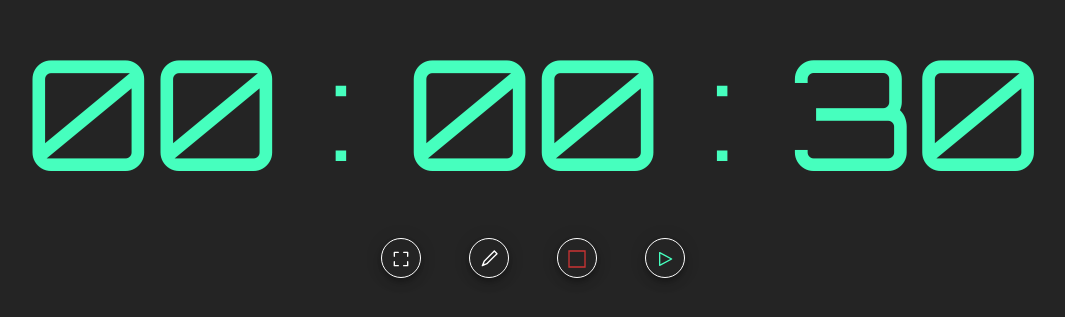
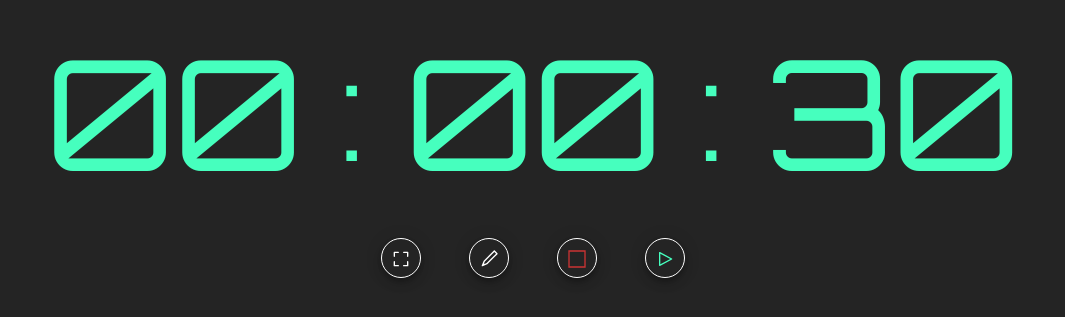
Before and after one commit to luanpaivadev/timer-codecon, an Angular app: page / in a window 1280 px wide. Shown: the part 253-570 px from the top of the page, without its empty margins (107-1172 px from the left). Built offline with nearby package versions, Linux system fonts and the light colour scheme.

Commit message:
Update app.component.html

```diff
--- a/src/app/app.component.html
+++ b/src/app/app.component.html
@@ -3,19 +3,19 @@
     @if (!contagemRegressiva) {
     <div class="d-flex align-items-center justify-content-center gap-2">
       <div class="row p-0 w-100">
-        <div class="col p-0">
+        <div class="col p-0" style="max-width: 340px;">
           <input #inputHoras type="text" [(ngModel)]="horas" maxlength="2" [readonly]="!camposEditaveis">
         </div>
         <div class="col-auto p-0">
           <span>:</span>
         </div>
-        <div class="col p-0">
+        <div class="col p-0" style="max-width: 340px;">
           <input type="text" [(ngModel)]="minutos" maxlength="2" [readonly]="!camposEditaveis">
         </div>
         <div class="col-auto p-0">
           <span>:</span>
         </div>
-        <div class="col p-0">
+        <div class="col p-0" style="max-width: 340px;">
           <input type="text" [(ngModel)]="segundos" maxlength="2" [readonly]="!camposEditaveis">
         </div>
       </div>
```
